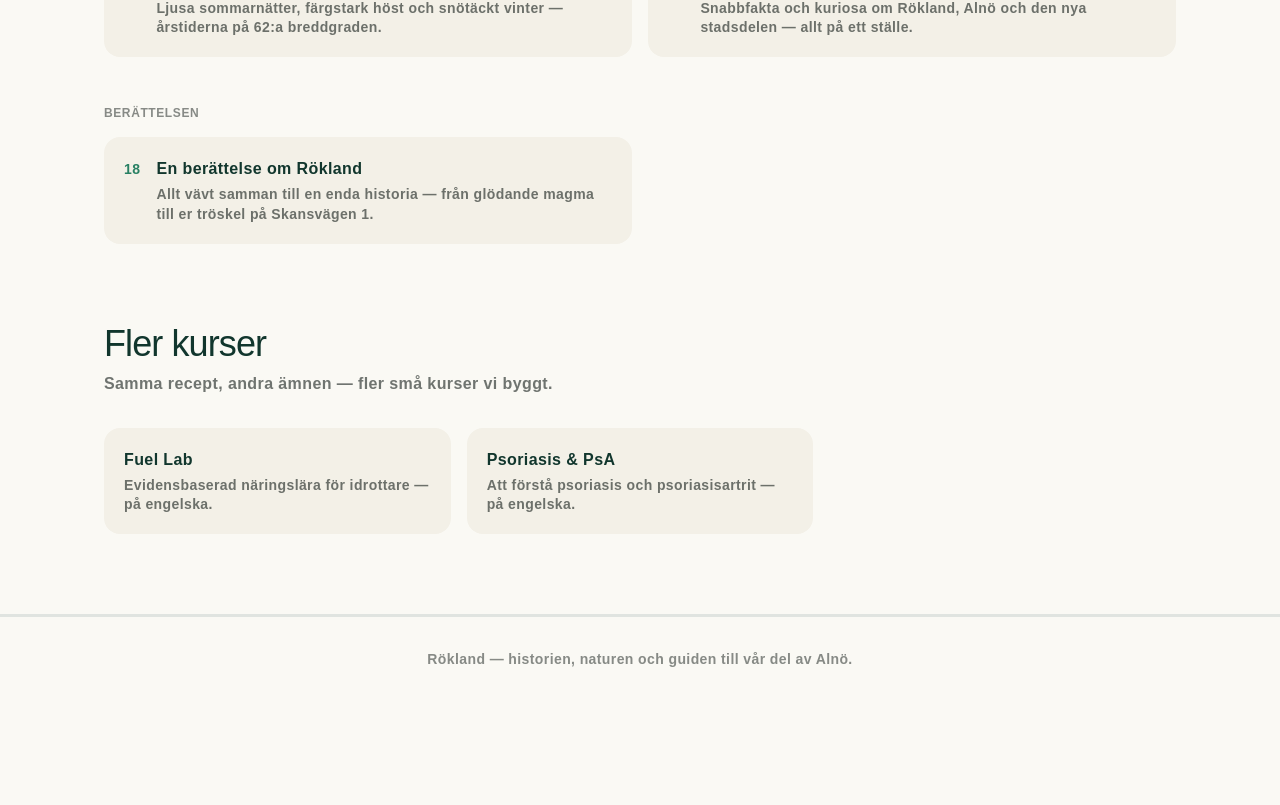
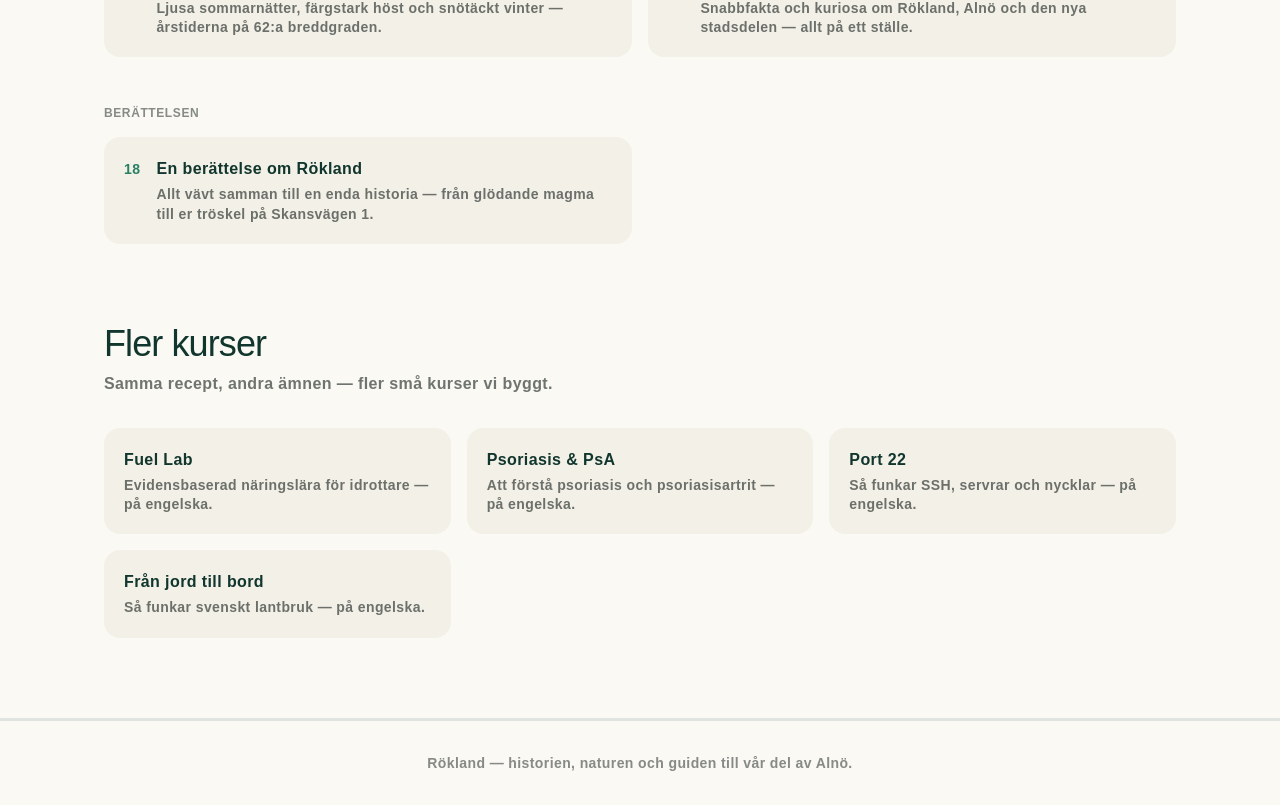
Before and after one commit to emilitogaza/rokland-story, a Next.js app: page / in a window 1280 px wide. Shown: the part 2466-3271 px from the top of the page. Before the commit the page ends 3167 px from the top, so only its background shows below. Built offline with nearby package versions, Linux system fonts and the light colour scheme; a web font is replaced by a local one.

Commit message:
Update page.tsx

```diff
--- a/app/page.tsx
+++ b/app/page.tsx
@@ -28,6 +28,16 @@ const OTHER_COURSES = [
     title: "Psoriasis & PsA",
     href: "https://pso-course.vercel.app",
     description: "Att förstå psoriasis och psoriasisartrit — på engelska.",
+  },
+  {
+    title: "Port 22",
+    href: "https://ssh-course.vercel.app",
+    description: "Så funkar SSH, servrar och nycklar — på engelska.",
+  },
+  {
+    title: "Från jord till bord",
+    href: "https://fran-jord-till-bord.vercel.app",
+    description: "Så funkar svenskt lantbruk — på engelska.",
   },
 ];
 
```
